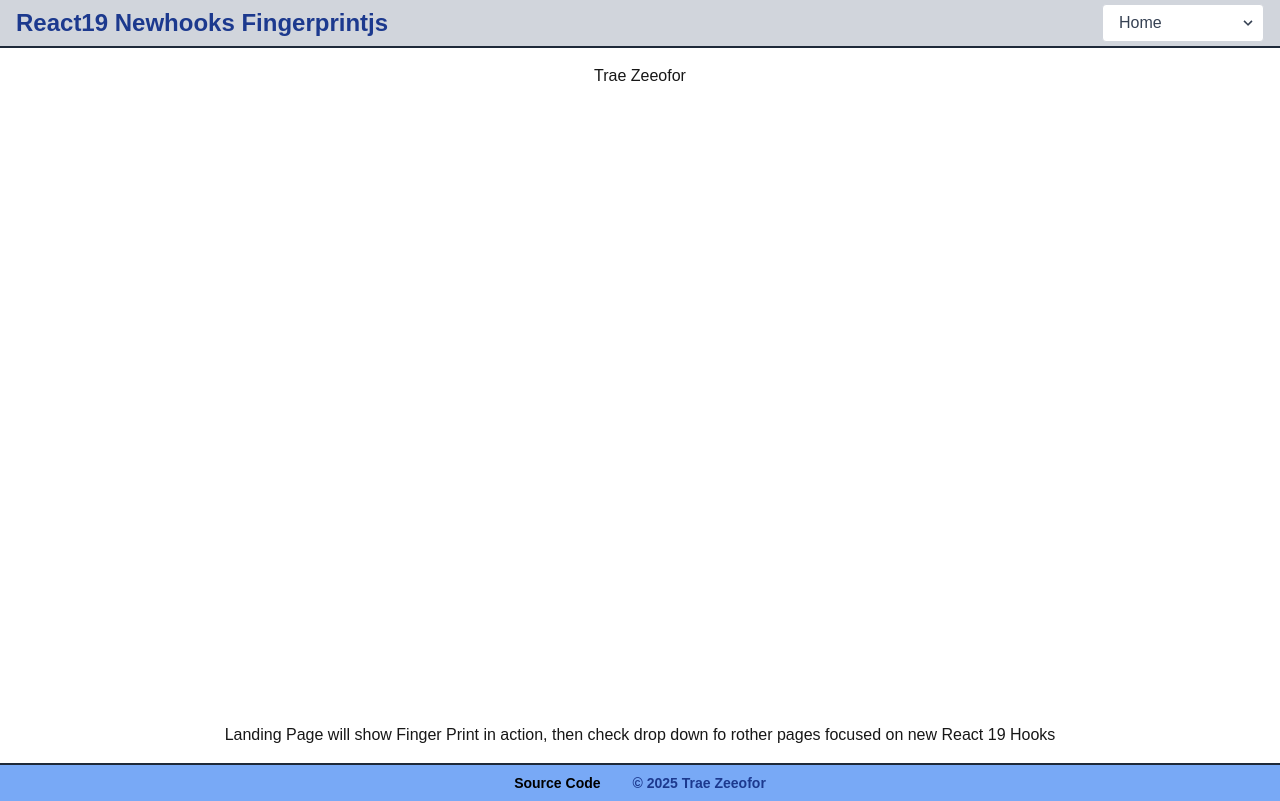
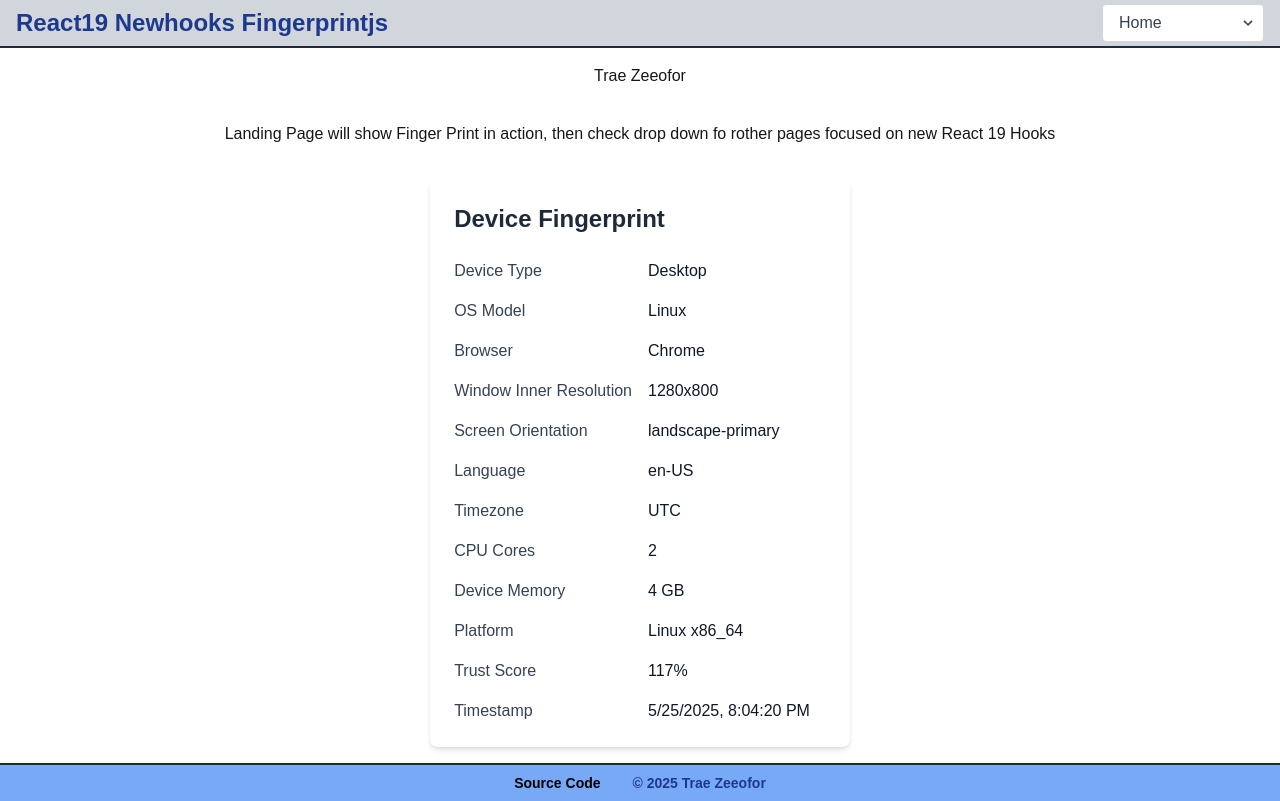
Before and after one commit to traez/react19-new-hooks, a Next.js app: page / in a window 1280 px wide. Built offline with nearby package versions, Linux system fonts and the light colour scheme.

Commit message:
feat: implement fingerprint collection and display, add Zustand store for state management

```diff
--- a/package.json
+++ b/package.json
@@ -13,12 +13,14 @@
     "next": "15.3.2",
     "nextjs-toploader": "^3.8.16",
     "react": "^19.0.0",
-    "react-dom": "^19.0.0"
+    "react-dom": "^19.0.0",
+    "react-icons": "^5.5.0",
+    "sonner": "^2.0.5",
+    "zustand": "^5.0.5"
   },
   "devDependencies": {
     "@eslint/eslintrc": "^3",
     "@tailwindcss/postcss": "^4",
-    "@types/highlight.js": "^10.1.0",
     "@types/node": "^20",
     "@types/react": "^19",
     "@types/react-dom": "^19",
--- a/src/app/layout.tsx
+++ b/src/app/layout.tsx
@@ -3,6 +3,8 @@ import "./globals.css";
 import NextJsTopLoader from '@/lib/NextJsTopLoader'
 import Header from "@/components/Header";
 import Footer from "@/components/Footer";
+import { Toaster } from "sonner";
+import { StoreProvider } from "@/store/StoreProvider";
 
 export const metadata: Metadata = {
   title: "React19 Newhooks Fingerprintjs",
@@ -18,9 +20,12 @@ export default function RootLayout({
     <html lang="en">
       <body className="antialiased flex flex-col justify-center items-center min-h-screen w-full font-trebuchetMs">
         <NextJsTopLoader />
-        <Header />
-        <main className="flex-grow h-full w-full">{children}</main>
-        <Footer />
+        <StoreProvider>
+          <Header />
+          <main className="flex-grow h-full w-full">{children}</main>
+          <Footer />{" "}
+        </StoreProvider>
+        <Toaster position="top-center" />
       </body>
     </html>
   );
--- a/src/app/page.tsx
+++ b/src/app/page.tsx
@@ -1,4 +1,5 @@
 //import Image from "next/image";
+import FingerprintDisplay from "@/components/FingerprintDisplay";
 
 {
   /* <Image
@@ -17,11 +18,11 @@ export default function Home() {
       <div className="w-full h-auto bg-[#8297a1]">
         <section className="flex flex-col justify-between items-center py-4 px-8 bg-white w-full max-w-[1440px] min-h-[calc(100vh-84.96px)] mx-auto">
           <h1>Trae Zeeofor</h1>
-          {/* First code block */}
           <p>
             Landing Page will show Finger Print in action, then check drop down
             fo rother pages focused on new React 19 Hooks
           </p>
+          <FingerprintDisplay />
         </section>
       </div>
     </>
--- /dev/null
+++ b/src/components/FingerprintDisplay.tsx
@@ -0,0 +1,61 @@
+"use client";
+import { useEffect } from "react";
+import { useAppStore } from "@/store/StoreProvider";
+
+export default function FingerprintDisplay() {
+  const { fingerprint, isLoaded, collectFingerprint } = useAppStore(
+    (state) => state
+  );
+
+  useEffect(() => {
+    if (!isLoaded) collectFingerprint();
+  }, [isLoaded, collectFingerprint]);
+
+  if (!isLoaded || !fingerprint) return <div>Loading fingerprint data...</div>;
+
+  return (
+    <div className="max-w-2xl mx-auto p-6 bg-white rounded-lg shadow-md">
+      <h2 className="text-2xl font-bold mb-6 text-gray-800">
+        Device Fingerprint
+      </h2>
+
+      <div className="grid grid-cols-2 gap-4">
+        <DataRow label="Device Type" value={fingerprint.deviceType} />
+        <DataRow label="OS Model" value={fingerprint.osModel} />
+        <DataRow label="Browser" value={fingerprint.browserInfo} />
+        <DataRow
+          label="Window Inner Resolution"
+          value={fingerprint.windowInnerResolution}
+        />
+        <DataRow
+          label="Screen Orientation"
+          value={fingerprint.screenOrientation}
+        />
+        <DataRow label="Language" value={fingerprint.language} />
+        <DataRow label="Timezone" value={fingerprint.timezone} />
+        <DataRow
+          label="CPU Cores"
+          value={fingerprint.hardwareConcurrency.toString()}
+        />
+        <DataRow
+          label="Device Memory"
+          value={
+            fingerprint.deviceMemory
+              ? `${fingerprint.deviceMemory} GB`
+              : "Unavailable"
+          }
+        />
+        <DataRow label="Platform" value={fingerprint.platform} />
+        <DataRow label="Trust Score" value={`${fingerprint.trustScore}%`} />
+        <DataRow label="Timestamp" value={fingerprint.timestamp} />
+      </div>
+    </div>
+  );
+}
+
+const DataRow = ({ label, value }: { label: string; value: string }) => (
+  <>
+    <div className="font-medium text-gray-700">{label}</div>
+    <div className="text-gray-900">{value}</div>
+  </>
+);
--- /dev/null
+++ b/src/store/StoreProvider.tsx
@@ -0,0 +1,27 @@
+"use client";
+import { ReactNode, createContext, useContext, useRef } from "react";
+import { useStore } from "zustand";
+import { createBoundStore, BoundStoreType } from ".";
+
+const StoreContext = createContext<
+  ReturnType<typeof createBoundStore> | undefined
+>(undefined);
+
+export function StoreProvider({ children }: { children: ReactNode }) {
+  const storeRef = useRef<ReturnType<typeof createBoundStore> | null>(null);
+  if (!storeRef.current) {
+    storeRef.current = createBoundStore();
+  }
+
+  return (
+    <StoreContext.Provider value={storeRef.current}>
+      {children}
+    </StoreContext.Provider>
+  );
+}
+
+export function useAppStore<T>(selector: (store: BoundStoreType) => T) {
+  const store = useContext(StoreContext);
+  if (!store) throw new Error("useAppStore must be used within Provider");
+  return useStore(store, selector);
+}
--- /dev/null
+++ b/src/store/index.ts
@@ -0,0 +1,26 @@
+import { createStore } from "zustand/vanilla";
+import { devtools, persist } from "zustand/middleware";
+import {
+  createFingerprintSlice,
+  FingerprintSliceType,
+} from "./slices/fingerprintSlice";
+
+export type BoundStoreType = FingerprintSliceType;
+
+export const createBoundStore = () => {
+  const store = createStore<BoundStoreType>()(
+    persist(
+      devtools((set, get, store) => ({
+        ...createFingerprintSlice(set, get, store),
+      })),
+      {
+        name: "bound-store",
+        partialize: (state) => ({
+          fingerprint: state.fingerprint,
+        }),
+      }
+    )
+  );
+
+  return store;
+};
--- /dev/null
+++ b/src/store/slices/fingerprintSlice.ts
@@ -0,0 +1,83 @@
+// src/store/slices/fingerprintSlice.ts
+import type { StateCreator } from "zustand";
+
+export interface FingerprintData {
+  deviceType: string;
+  osModel: string;
+  browserInfo: string;
+  windowInnerResolution: string;
+  screenOrientation: string;
+  language: string;
+  timezone: string;
+  hardwareConcurrency: number;
+  deviceMemory?: number;
+  platform: string;
+  trustScore: number;
+  timestamp: string;
+}
+
+export interface FingerprintSliceType {
+  fingerprint: FingerprintData | null;
+  isLoaded: boolean;
+  collectFingerprint: () => void;
+}
+
+export const createFingerprintSlice: StateCreator<FingerprintSliceType> = (
+  set
+) => ({
+  fingerprint: null,
+  isLoaded: false,
+  collectFingerprint: () => {
+    if (typeof window === "undefined") return; // Skip during SSR
+
+    const fingerprint: FingerprintData = {
+      deviceType: detectDeviceType(),
+      osModel: detectOS(),
+      browserInfo: detectBrowser(),
+      windowInnerResolution: `${window.innerWidth}x${window.innerHeight}`,
+      screenOrientation: window.screen.orientation?.type || "unknown",
+      language: navigator.language,
+      timezone: Intl.DateTimeFormat().resolvedOptions().timeZone,
+      hardwareConcurrency: navigator.hardwareConcurrency || 0,
+      deviceMemory: (navigator as any).deviceMemory,
+      platform: navigator.platform,
+      trustScore: calculateTrustScore(),
+      timestamp: new Date().toLocaleString(),
+    };
+
+    set({ fingerprint, isLoaded: true });
+  },
+});
+
+// Detection helpers
+const detectDeviceType = (): string => {
+  const ua = navigator.userAgent;
+  if (/tablet|ipad|playbook|silk/i.test(ua)) return "Tablet";
+  if (/mobile|iphone|ipod|android|blackberry|mini|windows\sce|palm/i.test(ua))
+    return "Mobile";
+  return "Desktop";
+};
+
+const detectOS = (): string => {
+  const ua = navigator.userAgent;
+  if (/windows/i.test(ua)) return "Windows";
+  if (/macintosh|mac os x/i.test(ua)) return "macOS";
+  if (/linux/i.test(ua)) return "Linux";
+  if (/android/i.test(ua)) return "Android";
+  if (/iphone|ipad|ipod/i.test(ua)) return "iOS";
+  return "Unknown";
+};
+
+const detectBrowser = (): string => {
+  const ua = navigator.userAgent;
+  if (/edg/i.test(ua)) return "Edge";
+  if (/firefox|fxios/i.test(ua)) return "Firefox";
+  if (/opr\//i.test(ua)) return "Opera";
+  if (/chrome|chromium|crios/i.test(ua)) return "Chrome";
+  if (/safari/i.test(ua)) return "Safari";
+  return "Unknown";
+};
+
+const calculateTrustScore = (): number => {
+  return 117;
+};
```
Also changed, not shown: 1 other file (tests, documents, lock files or other folders).
